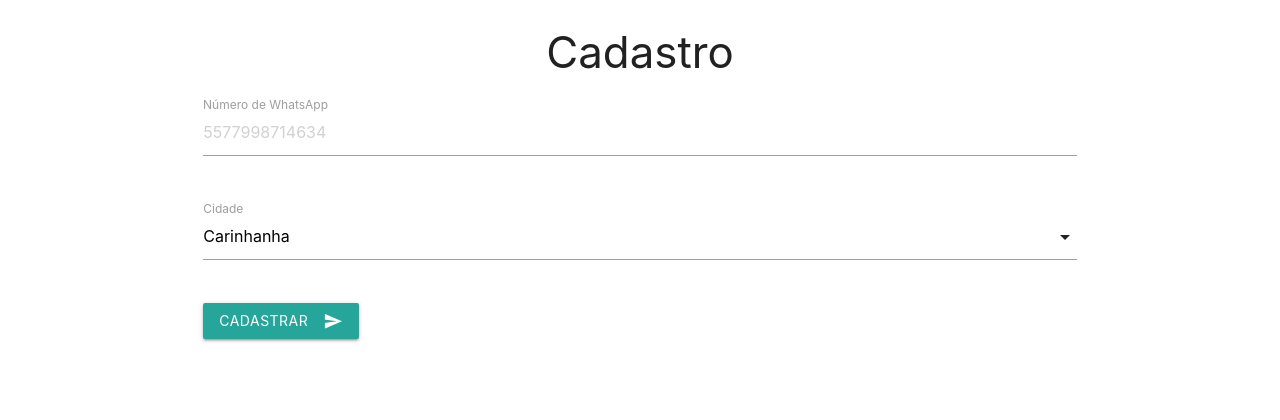
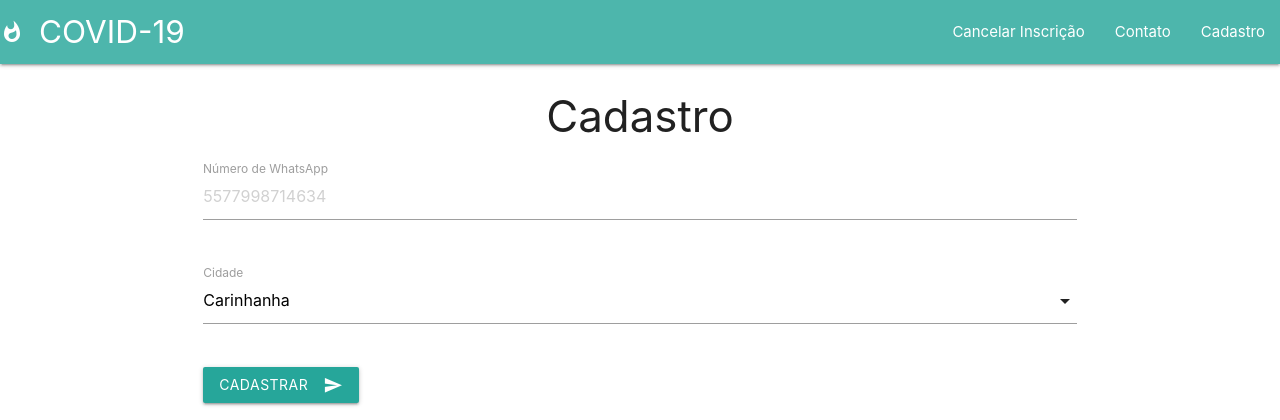
Before and after one commit to ORuan/covid-api, a Django app: page /u/create/ in a window 1280 px wide. Shown: the top 420 px of the page. Run offline with Django 3.2, Linux system fonts and the light colour scheme.

Commit message:
add navbar in template

```diff
--- a/core/settings.py
+++ b/core/settings.py
@@ -7,7 +7,7 @@ BASE_DIR = Path(__file__).resolve().parent.parent
 # SECURITY WARNING: keep the secret key used in production secret!
 SECRET_KEY = os.environ.get('SECRET_KEY')
 
-DEBUG = False
+DEBUG = True
 
 ALLOWED_HOSTS = ['*']
 
--- a/leads/templates/base.html
+++ b/leads/templates/base.html
@@ -6,18 +6,46 @@
     <link rel="stylesheet" href="https://cdnjs.cloudflare.com/ajax/libs/materialize/1.0.0/css/materialize.min.css">
     <meta name="viewport" content="width=device-width, initial-scale=1.0" />
     <title>COVID-19 WhatsApp</title>
-    <link rel="shortcut icon" href="https://cdn3.iconfinder.com/data/icons/virus-transmission-flat/48/Virus_Corona-512.png" />
-
+    <link rel="shortcut icon"
+        href="https://cdn3.iconfinder.com/data/icons/virus-transmission-flat/48/Virus_Corona-512.png" />
 </head>
 
 <body>
+    <nav>
+        <div class="nav-wrapper teal lighten-2">
+            <a href="#!" class="brand-logo"><i class="material-icons">whatshot</i>COVID-19</a>
+
+            <a href="#" data-target="mobile-demo" class="sidenav-trigger"><i class="material-icons">menu</i></a>
+            <ul class="right hide-on-med-and-down">
+                <li><a href="{% url 'leads:cancel' %}">Cancelar Inscrição</a></li>
+                <li><a href="{% url 'leads:sucess' %}">Contato</a></li>
+                <li><a href="{% url 'leads:create' %}">Cadastro</a></li>
+            </ul>
+        </div>
+    </nav>
+
+    <ul class="sidenav" id="mobile-demo">
+        <li><a href="{% url 'leads:cancel' %}">Cancelar Inscrição</a></li>
+        <li><a href="{% url 'leads:sucess' %}">Contato</a></li>
+        <li><a href="{% url 'leads:create' %}">Cadastro</a></li>
+    </ul>
     <div class="container">
         {% block content %}
 
         {% endblock content %}
     </div>
-    <script src="https://code.jquery.com/jquery-3.5.1.slim.min.js" integrity="sha256-4+XzXVhsDmqanXGHaHvgh1gMQKX40OUvDEBTu8JcmNs=" crossorigin="anonymous"></script>
+
+    <script src="https://code.jquery.com/jquery-3.5.1.slim.min.js"
+        integrity="sha256-4+XzXVhsDmqanXGHaHvgh1gMQKX40OUvDEBTu8JcmNs=" crossorigin="anonymous"></script>
     <script src="https://cdnjs.cloudflare.com/ajax/libs/materialize/1.0.0/js/materialize.min.js"></script>
+    <script>
+        document.addEventListener('DOMContentLoaded', function () {
+            var options = NaN
+            var elems = document.querySelectorAll('.sidenav');
+            var instances = M.Sidenav.init(elems, options);
+        });
+
+    </script>
 </body>
 
 </html>
--- a/leads/templates/forms/create.html
+++ b/leads/templates/forms/create.html
@@ -57,8 +57,5 @@
             btn_register.className = btn_register.className + " disabled"
         }
     }
-
-
-
 </script>
 {% endblock content %}
```
